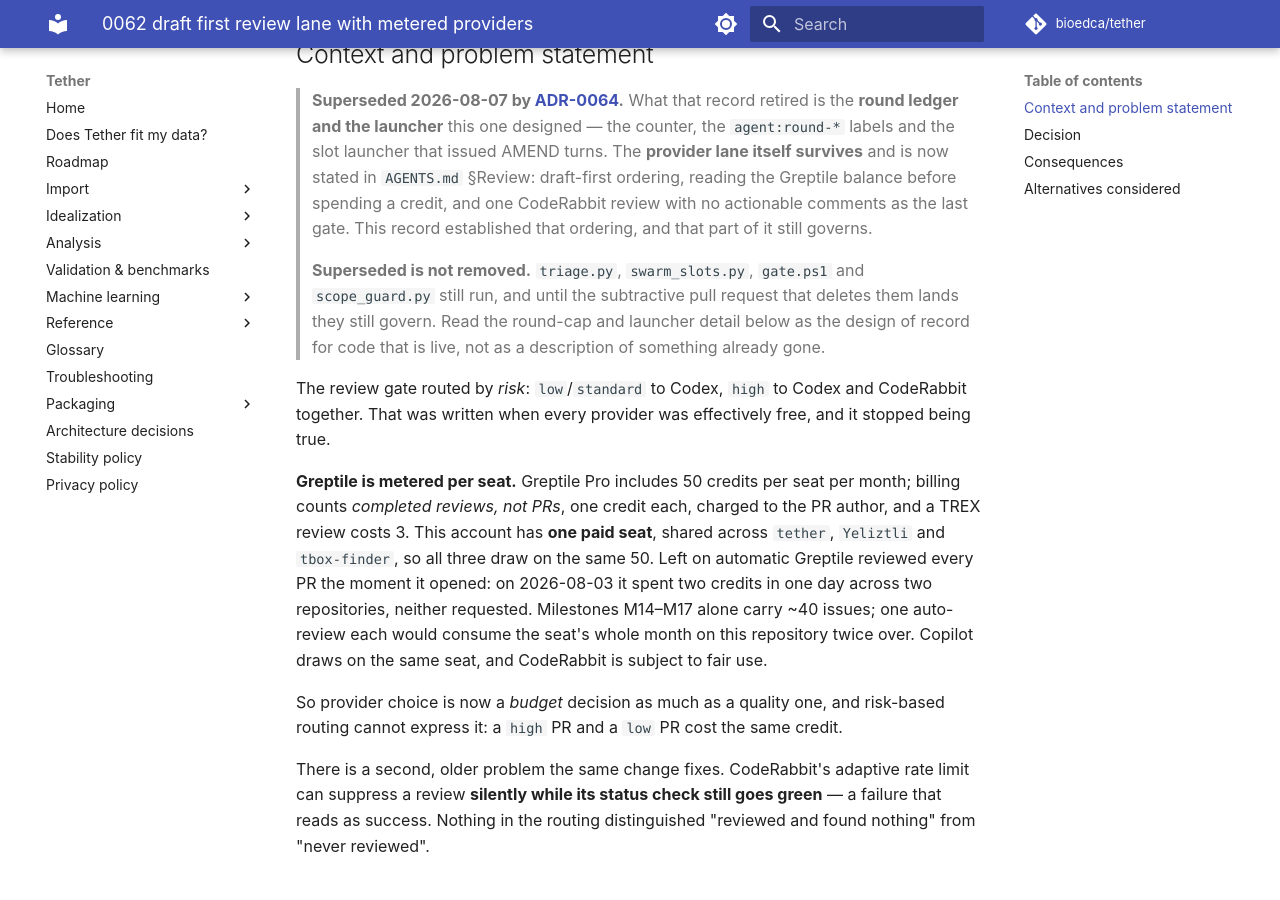
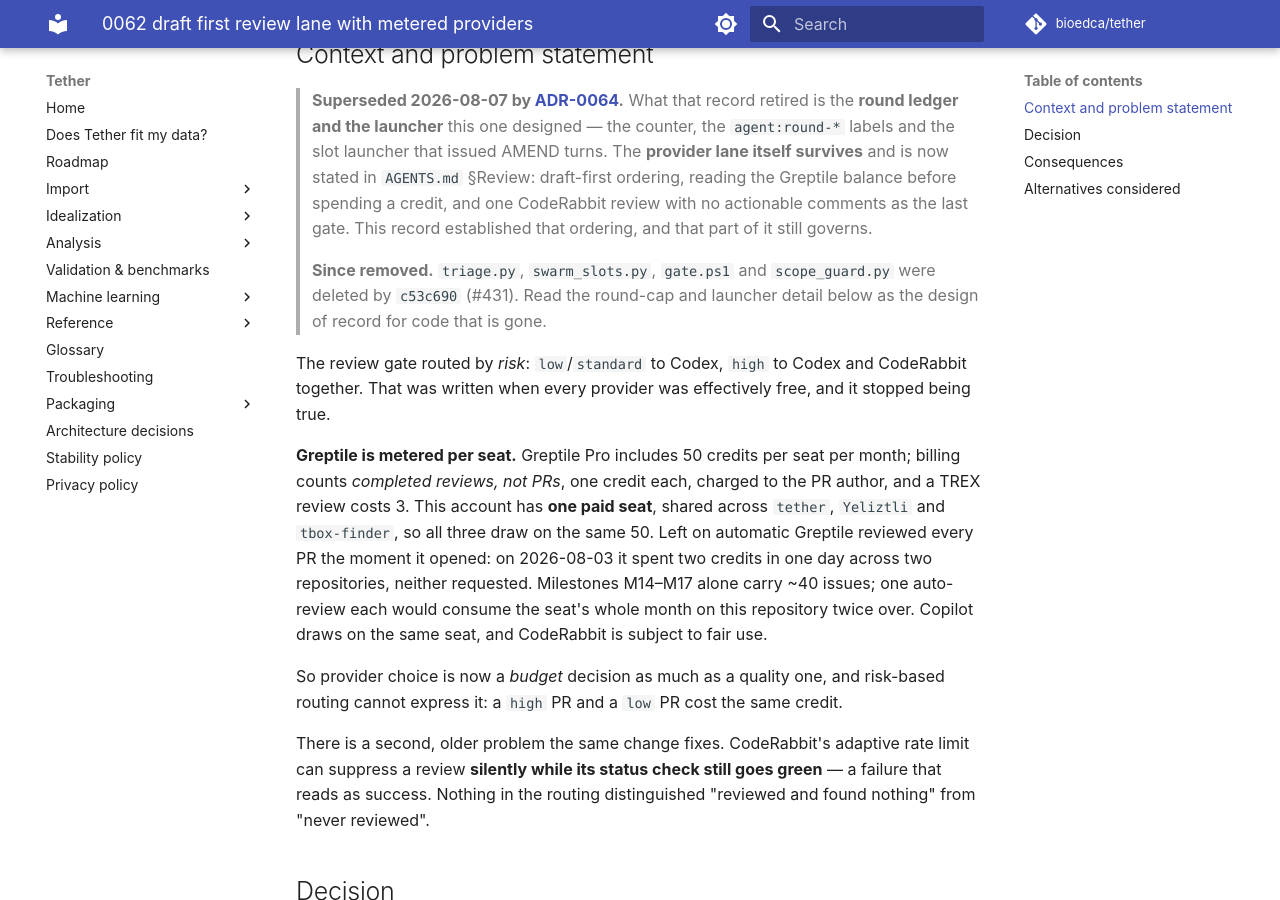
Before and after one commit to bioedca/tether, an MkDocs documentation site: the page built from docs/adr/0062-draft-first-review-lane-with-metered-providers.md, in a window 1280 px wide and 900 px high, scrolled down 384 px. Built offline with MkDocs 1.6.1 and Material for MkDocs 9.7.7, drawn with Linux system fonts in a browser that asks for light colours; comment, search, counter and statistics services are not loaded; the version menu is left out.

Commit message:
docs(adr): stop four superseded records saying retired code still runs (#472)
ADR-0057, ADR-0062 and ADR-0063 said triage.py, swarm_slots.py, gate.ps1,
scope_guard.py and their workflows still run and govern until a
subtractive pull request lands. That pull request is c53c690 (#431),
which deleted all six; each record now says so.

ADR-0064's 'Landing separately' sentence is narrowed rather than
re-tensed: every item it lists landed (#430, #429, #431) except the
reaper shrink, which #429 dropped because the label paths it would have
removed are the ones ADR-0064 keeps.

Refs #472

```diff
--- a/docs/adr/0062-draft-first-review-lane-with-metered-providers.md
+++ b/docs/adr/0062-draft-first-review-lane-with-metered-providers.md
@@ -21,10 +21,9 @@
 > with no actionable comments as the last gate. This record established that ordering, and
 > that part of it still governs.
 >
-> **Superseded is not removed.** `triage.py`, `swarm_slots.py`, `gate.ps1` and `scope_guard.py`
-> still run, and until the subtractive pull request that deletes them lands they still govern.
-> Read the round-cap and launcher detail below as the design of record for code that is live,
-> not as a description of something already gone.
+> **Since removed.** `triage.py`, `swarm_slots.py`, `gate.ps1` and `scope_guard.py` were deleted
+> by `c53c690` (#431). Read the round-cap and launcher detail below as the design of record for
+> code that is gone.
 
 The review gate routed by *risk*: `low`/`standard` to Codex, `high` to Codex and CodeRabbit
 together. That was written when every provider was effectively free, and it stopped being true.
```
Also changed, not shown: docs/adr/0057-github-native-swarm-coordination.md (+3 -4 lines), docs/adr/0063-review-evidence-is-read-not-inferred.md (+2 -3 lines), docs/adr/0064-the-agent-layer-coordinates-writers-not-reviews.md (+4 -1 lines).
